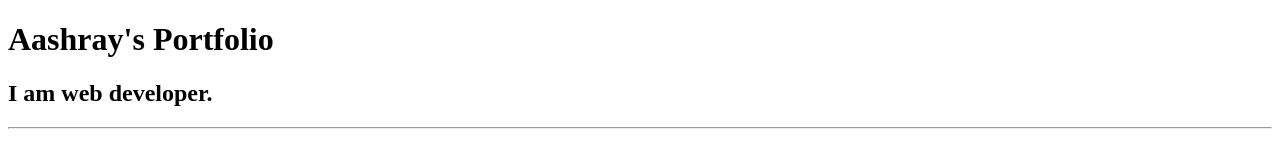
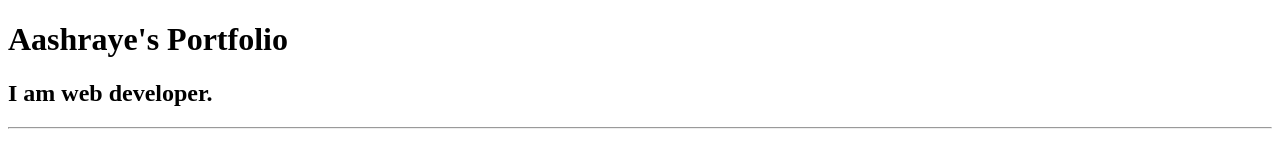
Before and after one commit to AashrayeSaraf/Portfolio_Learning, a plain HTML site: page index.html in a window 1280 px wide. Shown: the top 150 px of the page. Drawn offline with Linux system fonts and the light colour scheme.

Commit message:
Update index.html

```diff
--- a/index.html
+++ b/index.html
@@ -20,7 +20,7 @@ https://developer.mozilla.org/en-US/docs/Web/HTML/Element/img#attr-height -->
         <title>My Portfolio</title>
     </head>
     <body>
-        <h1>Aashray's Portfolio</h1>
+        <h1>Aashraye's Portfolio</h1>
         <h2>I am web developer.</h2>
         <hr>
         <h3>My Projects till now:</h3>
```
